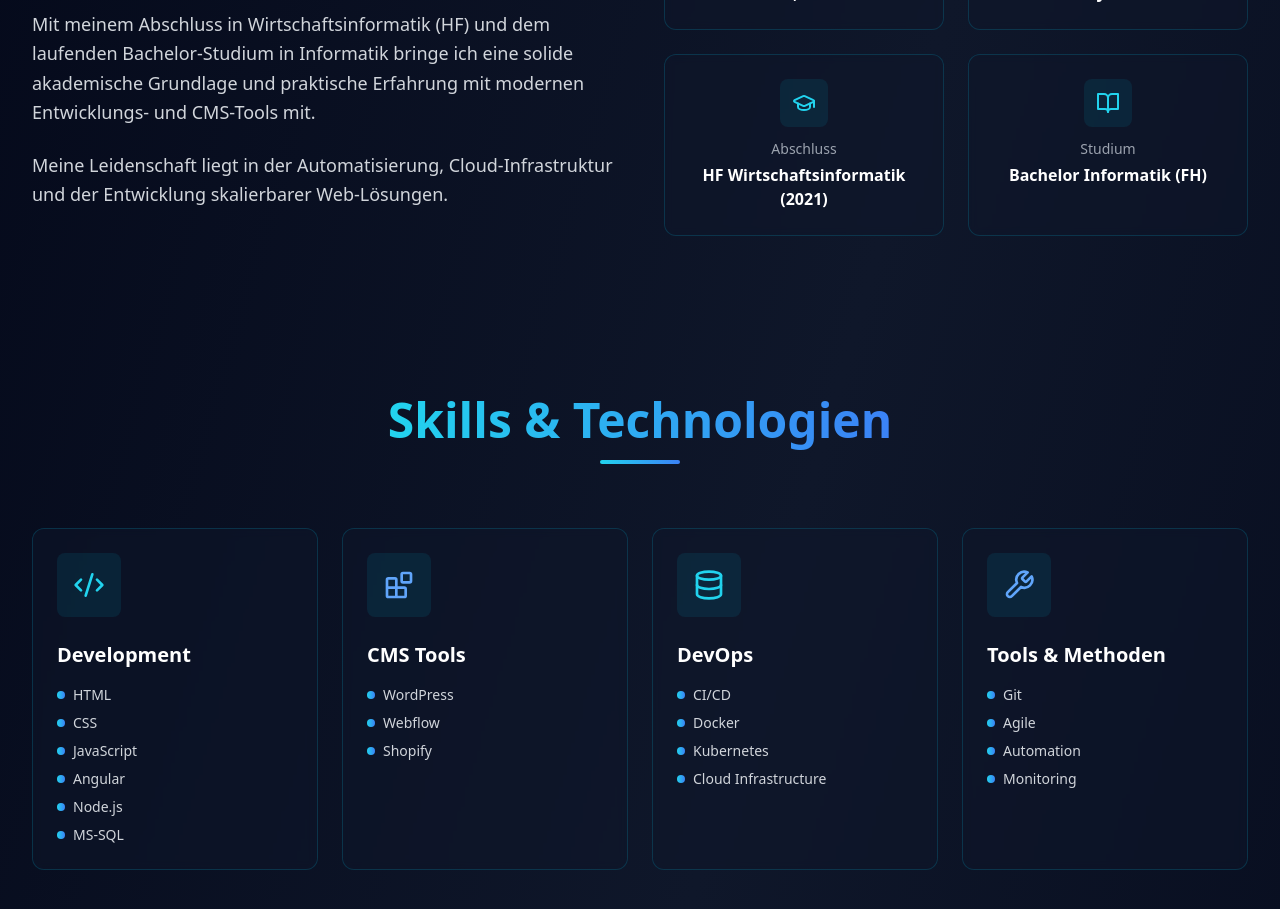
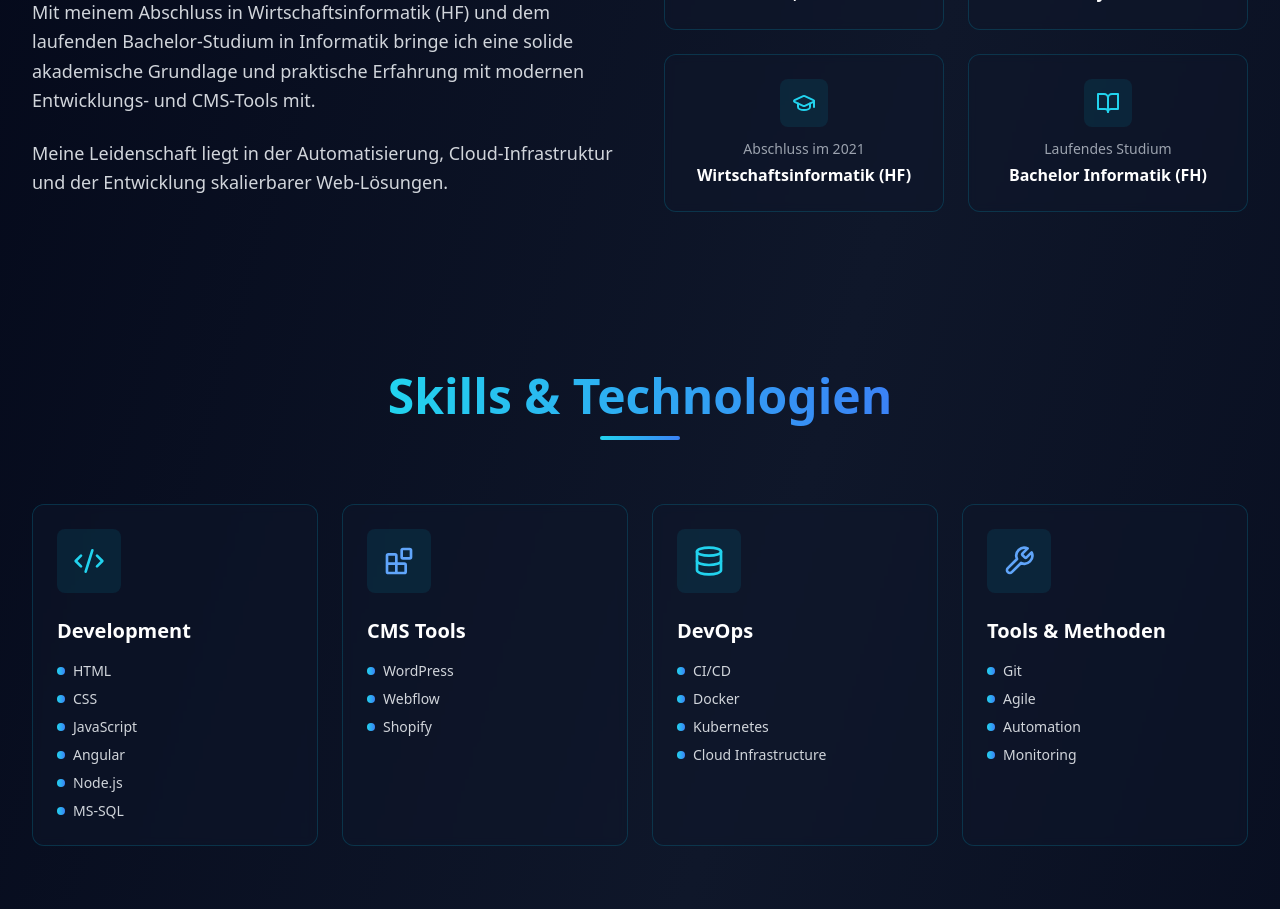
Before and after one commit to notisalomon/portfolio-project, a React (Vite) app: page / in a window 1280 px wide. Shown: the part 1140-2049 px from the top of the page. Built offline with nearby package versions, Linux system fonts and the light colour scheme.

Commit message:
Updated About.tsx

```diff
--- a/src/components/About.tsx
+++ b/src/components/About.tsx
@@ -14,12 +14,12 @@ const About = () => {
     },
     {
       icon: <GraduationCap className="text-cyan-400" size={24} />,
-      label: 'Abschluss',
-      value: 'HF Wirtschaftsinformatik (2021)',
+      label: 'Abschluss im 2021',
+      value: 'Wirtschaftsinformatik (HF)',
     },
     {
       icon: <BookOpen className="text-cyan-400" size={24} />,
-      label: 'Studium',
+      label: 'Laufendes Studium',
       value: 'Bachelor Informatik (FH)',
     },
   ];
```
